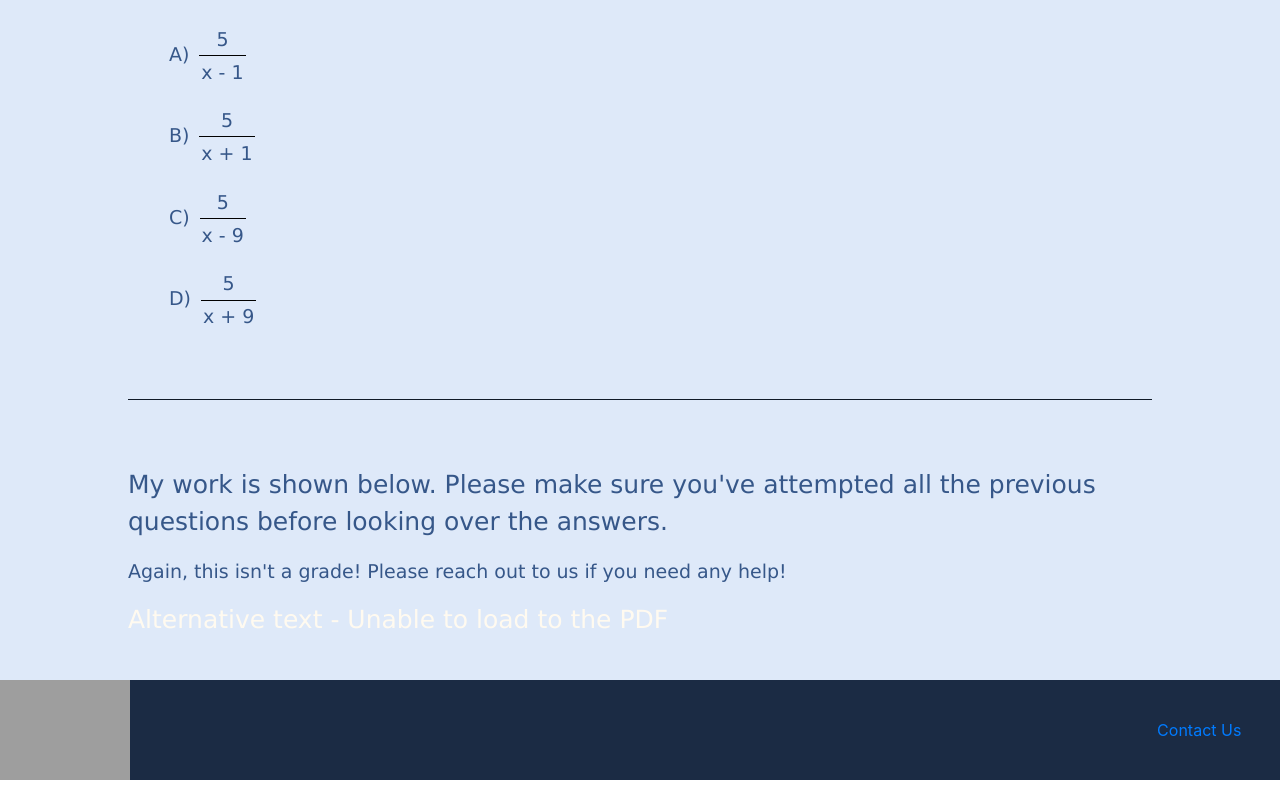
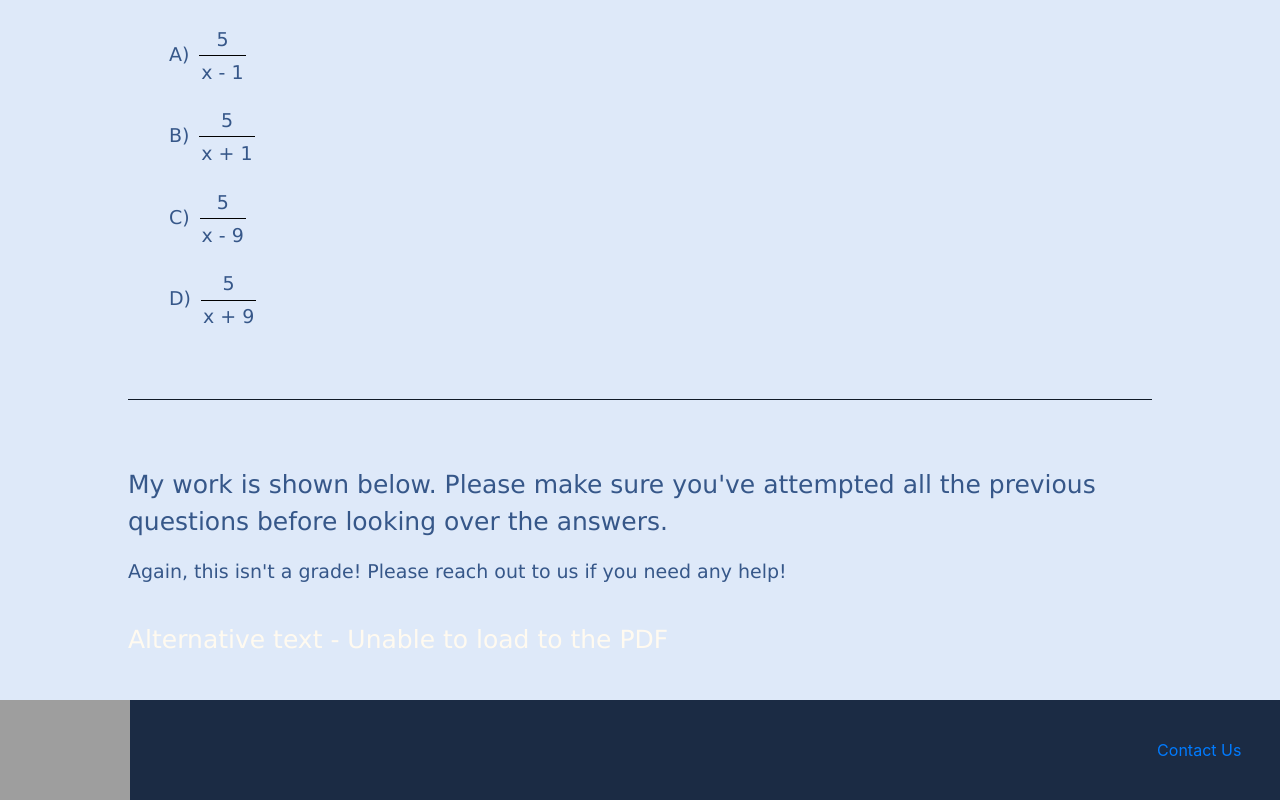
Before and after one commit to YomenT/bluebird-teaching, a React (Create React App) app in the folder reactapp/: page /passport_to_advanced_math/rational_expressions_part3 in a window 1280 px wide. Shown: the part 2532-3332 px from the top of the page. Built offline with nearby package versions, Linux system fonts and the light colour scheme; grey boxes are pictures that could not be loaded.

Commit message:
Added padding

```diff
--- a/reactapp/src/components/passport-to-advanced-math/RationalExpressions3.js
+++ b/reactapp/src/components/passport-to-advanced-math/RationalExpressions3.js
@@ -200,7 +200,7 @@ class RationalExpressions3 extends React.Component {
                         My work is shown below.  Please make sure you've attempted all the previous questions before looking over the answers.
                     </p>
 
-                    <p className="p-body-small">
+                    <p className="p-body-small" style={{ paddingBottom: "20px" }}>
                         Again, this isn't a grade!  Please reach out to us if you need any help!
                     </p>
 
```
